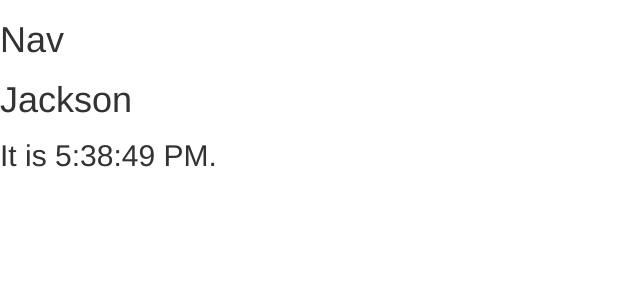
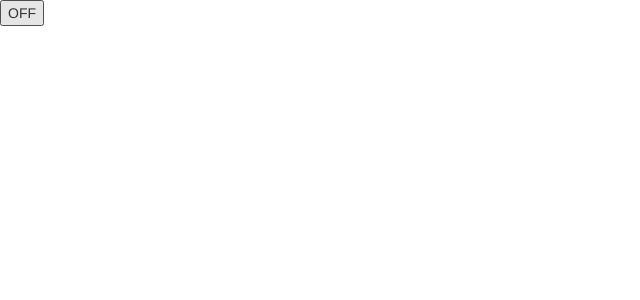
Before and after one commit to JacksonChenTW/learning-react, a React app: page / in a window 1280 px wide. Shown: the top 300 px of the page, without its empty margins (0-640 px from the left). Built offline with nearby package versions, Linux system fonts and the light colour scheme.

Commit message:
a function that changing the text after click the button

```diff
--- a/src/index.jsx
+++ b/src/index.jsx
@@ -1,59 +1,28 @@
 import React from 'react';
 import ReactDOM from 'react-dom';
-
-
-class UserDetail extends React.Component {
-  render() {
-    const img_avast = <img src='{this.props.avator}' alt={this.props.user.name}></img>;
-    return (
-      <React.Fragment>
-        <h1>{this.props.user.name}</h1>
-
-      </React.Fragment>
-    );
-  }
-}
-
-function Nav(props) {
-  return (
-    <React.Fragment>
-      <h1>Nav</h1>
-      <UserDetail user={props.user} />
-    </React.Fragment>
-  );
-}
 
 class App extends React.Component {
   constructor(props) {
     super(props);
-    this.state = { date: new Date() };
+    this.state = {
+      isOn: false
+    };
+    // this.handleClick = this.handleClick.bind(this);
   }
-  componentDidMount() {
-    this.timerID = setInterval(
-      () => this.tick(),
-      1000
+  handleClick() {
+    this.setState(
+      state => ({
+        isOn: !state.isOn
+      })
     );
   }
 
-  componentWillUnmount() {
-    clearInterval(this.timerID);
-  }
-
-  tick() {
-    this.setState({
-      date: new Date()
-    });
-  }
-
   render() {
-    this.author = {
-      name: "Jackson",
-      avator: `http://chenguowei.com/img/logo.png`,
-    }
     return (
       <div>
-        <Nav user={this.author} />
-        <h2>It is {this.state.date.toLocaleTimeString()}.</h2>
+        <button onClick={(e) => this.handleClick(e)}>
+          {this.state.isOn ? 'ON' : 'OFF'}
+        </button>
       </div>
     );
   }
```
